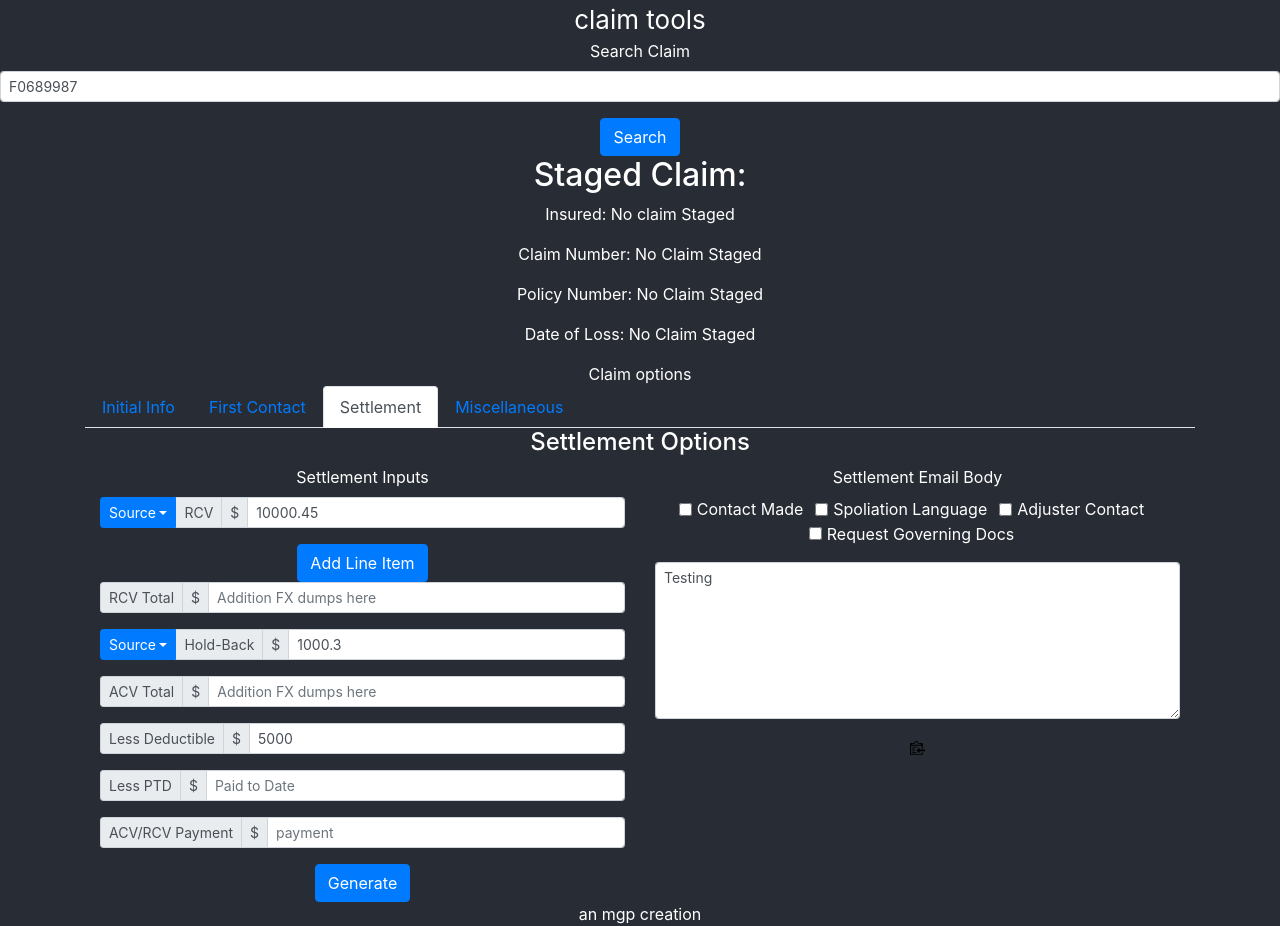
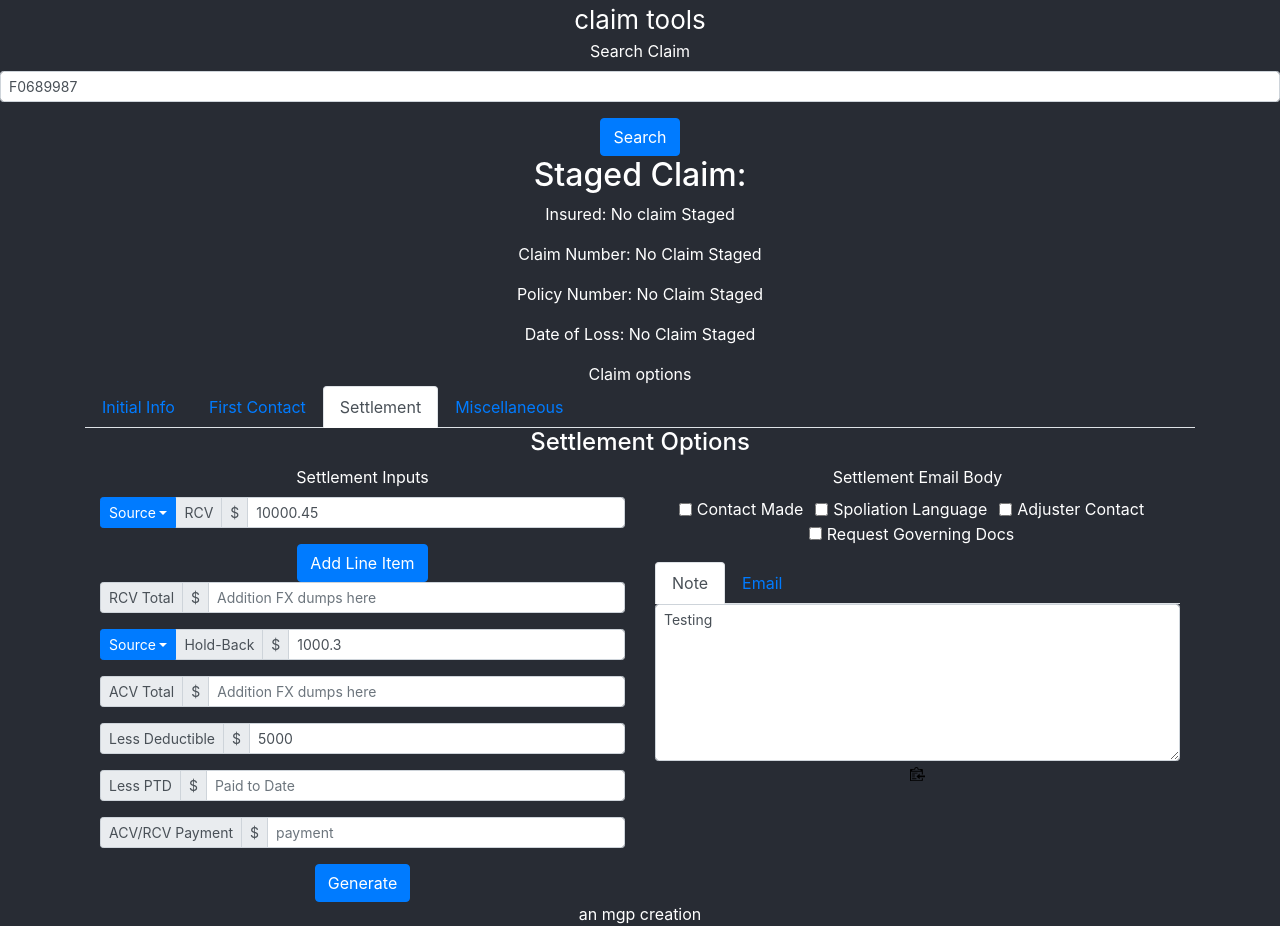
Before and after one commit to glennneiger/claim-tools, a React (Create React App) app in the folder claim-tools/: page / in a window 1280 px wide. Built offline with nearby package versions, Linux system fonts and the light colour scheme.

Commit message:
added tab for note and email

```diff
--- a/claim-tools/src/comp/SettlementEmail.js
+++ b/claim-tools/src/comp/SettlementEmail.js
@@ -1,7 +1,8 @@
 import React, { Component } from 'react';
 import Form from 'react-bootstrap/Form';
 import ClipIcon from './ClipIcon';
-
+import Tabs from 'react-bootstrap/Tabs';
+import Tab from 'react-bootstrap/Tab';
 
 class SettlementEmail extends Component {
     state ={
@@ -48,16 +49,31 @@ Less Deductible: ($ )
                         <Form.Check inline type="checkbox" label="Adjuster Contact" />
                         <Form.Check inline type="checkbox" label="Request Governing Docs" />
                     </Form.Group>
+                    <Tabs defaultActiveKey="settlementNote" id="uncontrolled-tab-example">
+                    <Tab eventKey="settlementNote" title="Note">
                     <Form.Control
                         size='sm'
                         as="textarea"
                         rows='7'
                         value={"Testing"}
-                        />
-                </Form.Group>
-                <ClipIcon
-                    fieldId='contactEmailBody'
-                />
+                    />
+                    <ClipIcon
+                        fieldId='contactEmailBody'
+                    />
+                    </Tab>
+                    <Tab eventKey="settlementEmail" title="Email">
+                    <Form.Control
+                        size='sm'
+                        as="textarea"
+                        rows='7'
+                        value={"Testing"}
+                    />
+                    <ClipIcon
+                        fieldId='contactEmailBody'
+                    />
+                    </Tab>
+                    </Tabs>
+                    </Form.Group>
                 </Form>
             </section>
         );
```
